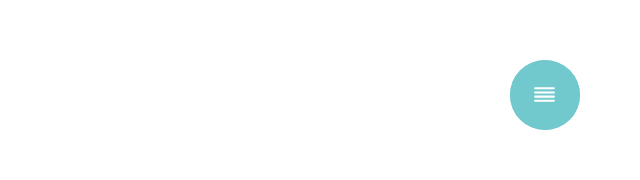
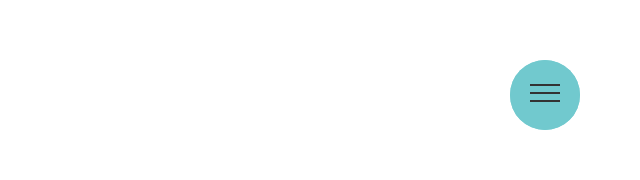
Before and after one commit to heyitsmeharv/engaging-event-website, a React (Create React App) app: page / in a window 1280 px wide. Shown: the top 180 px of the page, without its empty margins (640-1280 px from the left). Built offline with nearby package versions, Linux system fonts and the light colour scheme.

Commit message:
icon animation needs fixing

```diff
--- a/src/pages/Navigation.js
+++ b/src/pages/Navigation.js
@@ -19,6 +19,17 @@ const NavCheckBox = styled.input`
   :checked ~ nav {
     opacity: 1;
     width: 100%;
+  }
+  :checked + label span {
+    background: transparent;
+  }
+  :checked + label span::before {
+    top: 0;
+    transform: rotate(135deg);
+  }
+  :checked + label span::after {
+    top: 0;
+    transform: rotate(-135deg);
   }
 `
 
@@ -59,6 +70,7 @@ const NavLabel = styled.label`
   right: 6rem;
   background-image: radial-gradient(rgb(166, 227, 233, 0.8), rgb(113, 201, 206, 0.8));
   z-index: 2000;
+  text-align: center;
   svg {
     padding: 22px;
     color: ${colour.white};
@@ -67,6 +79,12 @@ const NavLabel = styled.label`
     transform: translateY(-3px);
     box-shadow: 0 1rem 2rem rgba(0,0,0,.2);
     cursor: pointer;
+    .icon::before {
+      top: -1rem;
+    }
+    .icon::after {
+      top: 1rem;
+    }
   }
   :active {
     transform: translateY(-1px);
@@ -100,6 +118,30 @@ const NavLabel = styled.label`
     opacity: 0;
     cursor: pointer;
   }
+`
+
+const NavIcon = styled.span`
+  position: relative;
+  margin-top: 3.2rem;
+  &,
+  ::before,
+  ::after {
+    width: 3rem;
+    height: 2px;
+    background-color: ${colour.darkGray};
+    display: inline-block;
+  }
+
+  ::before,
+  ::after {
+    content: "";
+    position: absolute;
+    left: 0;
+    transition: all .2s;
+  }
+
+  ::before { top: -.8rem }
+  ::after { top: .8rem }
 `
 
 const NavList = styled.ul`
@@ -136,9 +178,9 @@ class Navigation extends React.Component {
       <NavContainer>
         <NavCheckBox type="checkbox" id="navi-toggle" />
         <NavLabel htmlFor="navi-toggle" animate="true">
-          <FiAlignJustify/>
+          <NavIcon className="icon"/>
         </NavLabel>
-        <NavBackground className="__background" />
+        <NavBackground/>
         <Nav>
           <NavList>
             <NavItem><NavigationLink exact to="/home"><NavSpan>01</NavSpan>Home</NavigationLink></NavItem>
```
